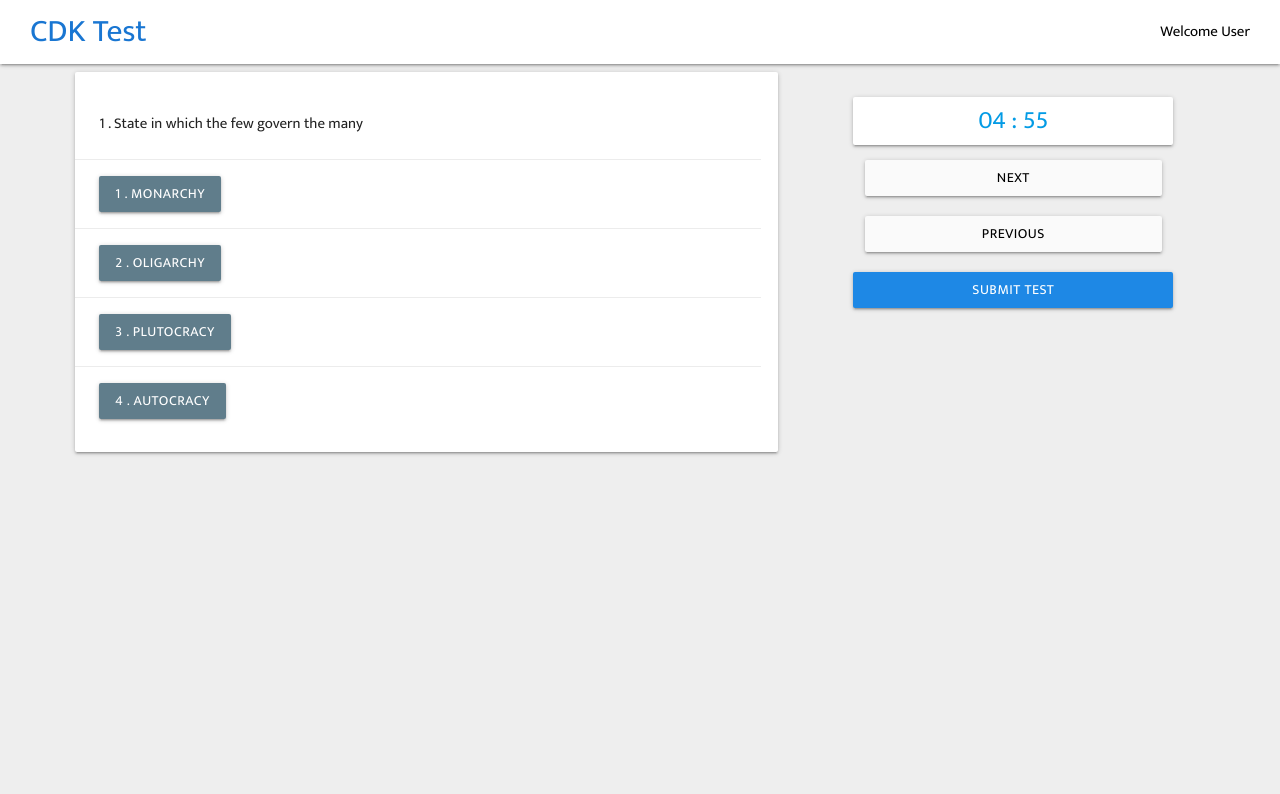
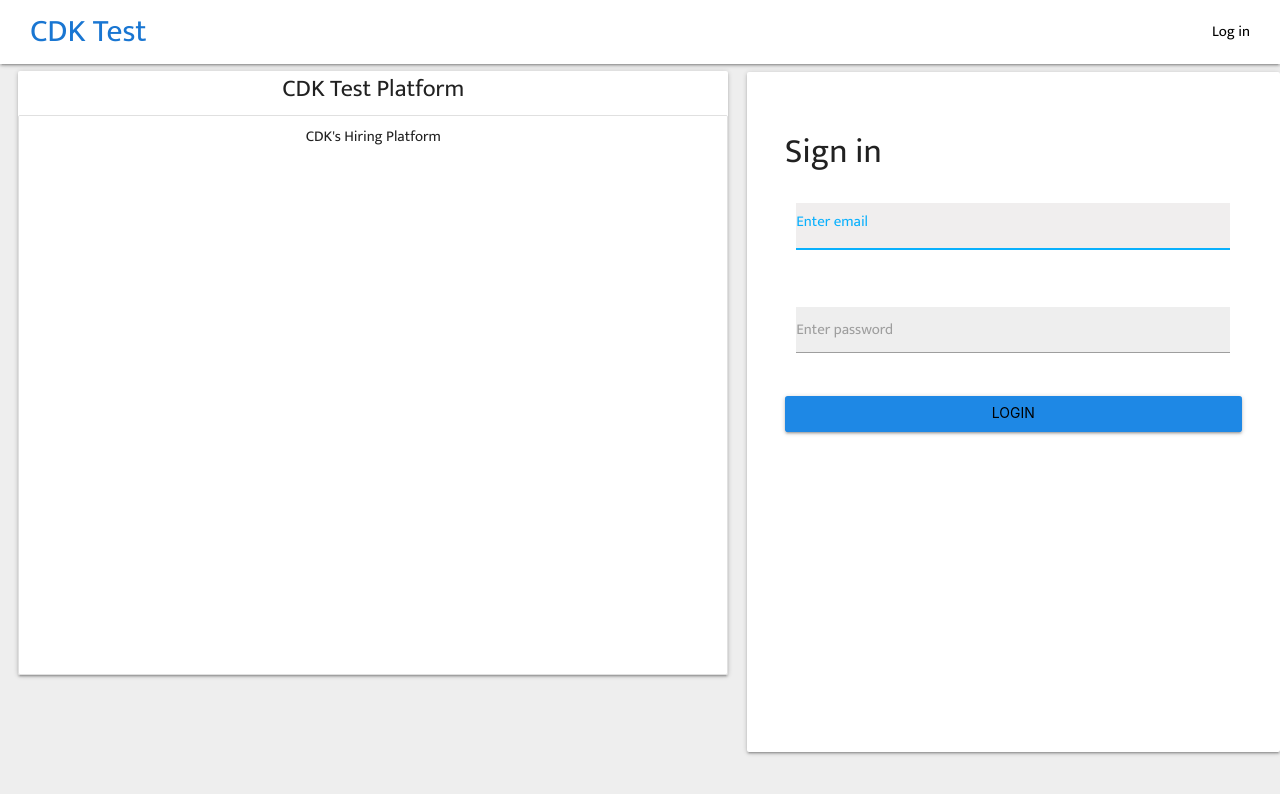
Before and after one commit to jitendrachoudhary9623/online-test-system-react, a React (Create React App) app: page / in a window 1280 px wide. Shown: the top 794 px of the page. Built offline with nearby package versions, Linux system fonts and the light colour scheme.

Commit message:
Added history npm module and redirect to the page if the user is authenticated

```diff
--- a/package.json
+++ b/package.json
@@ -5,6 +5,7 @@
   "dependencies": {
     "chai": "^4.2.0",
     "enzyme-adapter-react-16": "^1.14.0",
+    "history": "^4.10.1",
     "jquery": "^3.4.1",
     "react": "^16.9.0",
     "react-dom": "^16.9.0",
--- /dev/null
+++ b/src/AppRouter.js
@@ -0,0 +1,41 @@
+import React,{Component} from 'react';
+import ReactDOM from 'react-dom';
+import App from './App';
+import './index.css';
+import AdminApp from './components/admin/AdminApp.component'
+import Quiz from './components/client/Quiz.component'
+import ViewQuestions from './components/admin/ViewQuestions.component'
+import { BrowserRouter as Router, Route, Link } from 'react-router-dom';
+import AddQuestion from './components/admin/AddQuestion.component';
+import LoginForm from './components/LoginForm.component'
+import { Redirect } from "react-router"
+
+class AppRouter extends Component {
+state={
+    authentication:false,
+    userType:""
+}
+constructor(props){
+    super(props);
+}
+
+    render() {
+        return (
+            <Router>
+                <div>
+                    {/* Need to add authentication for each route except login */}
+                    <Route exact path="/" component={LoginForm}
+                       // render={(props) => <LoginForm {...props} onSignIn={this.onSignIn.bind(this)} />}
+                    />
+                    <Route path="/test" component={Quiz} />
+                    <Route path="/Admin" component={AdminApp} />
+                    <Route path="/ViewQuestions" component={ViewQuestions} />
+                    <Route path="/AddQuestion" component={AddQuestion} />
+
+                </div>
+            </Router>
+        )
+    }
+}
+
+export default AppRouter;
--- /dev/null
+++ b/src/components/LoginForm.component.js
@@ -0,0 +1,86 @@
+import React, { Component } from 'react';
+import NavBar from './NavBar.component';
+import { Redirect } from "react-router"
+
+class Loginform extends Component {
+    state = {
+        emailError: "",
+        passError: ""
+    }
+    validatForm = (username, password) => {
+        var emailPattern = /^[a-zA-Z0-9._-]+@[a-zA-Z0-9.-]+\.[a-zA-Z]{2,4}$/;
+        var passw = /^(?=.*[0-9])(?=.*[!@#$%^&*])[a-zA-Z0-9!@#$%^&*]{6,16}$/;
+        if (!(emailPattern.test(username))) {
+            let tempState = this.state;
+            tempState.emailError = "invalid username";
+            tempState.passError = "";
+            this.setState(tempState);
+            return false;
+        } else if (!(passw.test(password))) {
+            let tempState = this.state;
+            tempState.emailError = "";
+            tempState.passError = "entered password is incorrect";
+            this.setState(tempState);
+            return false;
+        }
+        else {
+            return true;
+        }
+    }
+
+    handleSignIn(e) {
+        e.preventDefault();
+        let username = this.refs.username.value;
+        let password = this.refs.password.value;
+        const isValid = this.validatForm(username, password);
+        if (isValid) {
+            console.log(username);
+            console.log(password.length);
+            //this.props.onSignIn(username, password);
+           // <Redirect to="/test" />
+           this.props.history.push("/test");
+        }
+
+    }
+
+    render() {
+        return (
+            <div>
+                <NavBar />
+                <div className="row">
+                    <div className="col s7">
+                        <div className="card" style={{ margin: "1%" }}>
+                            <div className="center-align card-title">CDK Test Platform</div>
+                            <ul class="collection center-align" style={{ height: "70vh" }}>
+                                <li class="collection-item">CDK's Hiring Platform</li>
+                            </ul>
+                        </div>
+                    </div>
+                    <div className="col s5 card" style={{ padding: "3%", height: "85vh" }}>
+                        <div>
+                            <form onSubmit={this.handleSignIn.bind(this)}>
+                                <h4>Sign in</h4>
+                                <div className="row input-field col s12">
+                                    <input type="text" className="row card" ref="username" id="username" style={{ backgroundColor: "#eeeeee" }} required />
+                                    <label for="username">Enter email</label>
+                                </div>
+                                <div className="row right-align" style={{ textAlign: "justify", color: "red" }}>{`${this.state.emailError}`}</div>
+                                <div className="row input-field col s12">
+                                    <input type="password" className="row card" ref="password" id="password" style={{ backgroundColor: "#eeeeee" }} required />
+                                    <label for="password">Enter password</label>
+                                </div>
+                                <div className="row center-align" style={{ textAlign: "justify", color: "red" }}>{`${this.state.passError}`}</div>
+                                <div style={{ marginBottom: "5%" }}>
+                                    <input className="col s12 m-2 center-align btn waves-effect waves-light blue darken-1 buttonStyle" type="submit" value="Login" />
+
+                                </div>
+                            </form>
+                        </div>
+                    </div>
+                </div>
+            </div>
+        )
+    }
+}
+
+export default Loginform;
--- a/src/components/NavBar.component.js
+++ b/src/components/NavBar.component.js
@@ -10,7 +10,7 @@ class NavBar extends Component{
           <div className="nav-wrapper">
             <span className="brand-logo pad-2 left blue-text text-darken-2" style={{marginLeft:30}}>{this.props.title}</span>
             <ul className="right" style={{marginRight:30}}>
-            <li>Welcome User </li>
+            {(this.props.isLoggedIn)?<li>Welcome User </li>:<li>Log in</li>}
             </ul>
           </div>
         </nav>
@@ -21,6 +21,7 @@ class NavBar extends Component{
 
 NavBar.defaultProps={
   title:"CDK Test",
-  username:"user"
+  username:"user",
+  isLoggedIn:false
 }
 export default NavBar;
--- a/src/components/admin/AddQuestion.component.js
+++ b/src/components/admin/AddQuestion.component.js
@@ -7,7 +7,7 @@ class AddQuestion extends Component {
     render() {
         return (<div>
             <div>
-                <NavBar />
+                <NavBar isLoggedIn={true} />
                 <div className="row">
                     <div className="col s2" style={{ height: "89vh", backgroundColor: "white" }}>
                         <SideBar />
--- a/src/components/admin/AdminApp.component.js
+++ b/src/components/admin/AdminApp.component.js
@@ -8,7 +8,7 @@ class AdminApp extends Component {
   render() {
     return (
       <div>
-        <NavBar />
+        <NavBar isLoggedIn={true}/>
         <div className="row">
           <div className="col s2" style={{ height: "87vh", backgroundColor: "white" }}>
             <SideBar />
--- a/src/components/admin/ViewQuestions.component.js
+++ b/src/components/admin/ViewQuestions.component.js
@@ -7,7 +7,7 @@ class ViewQuestions extends Component {
     render() {
         return (
                 <div>
-                    <NavBar />
+                    <NavBar isLoggedIn={true}/>
                     <div className="row">
                         <div className="col s2" style={{ height: "87vh", backgroundColor: "white" }}>
                             <SideBar />
--- a/src/components/client/Quiz.component.js
+++ b/src/components/client/Quiz.component.js
@@ -39,14 +39,14 @@ componentWillUnmount(){
     if (this.state.score === "") {
       return (
         <div>
-          <NavBar title="CDK Test" />
+          <NavBar title="CDK Test" isLoggedIn={true}/>
           <QuestionPaper questions={this.state} seconds={300} completeTestHandler={this.completeTestHandler} />
           </div>
       );
     } else {
       return (
         <div>
-          <NavBar title="CDK Test" />
+          <NavBar title="CDK Test" isLoggedIn={true} />
           <ScoreCard score={this.state.score} style={{margin:3}}/>
         </div>
       );
--- a/src/index.js
+++ b/src/index.js
@@ -1,24 +1,10 @@
 import React from 'react';
 import ReactDOM from 'react-dom';
-import App from './App';
 import './index.css';
-import AdminApp from './components/admin/AdminApp.component'
-import Quiz from './components/client/Quiz.component'
-import ViewQuestions from './components/admin/ViewQuestions.component'
-import { BrowserRouter as Router, Route, Link } from 'react-router-dom';
-import AddQuestion from './components/admin/AddQuestion.component';
+import AppRouter from './AppRouter';
+
+
 ReactDOM.render(
-  (<Router>
-
-    <div>
-      {/* Need to add authentication for each route except login */}
-      <Route exact path="/" component={Quiz} />
-      <Route path="/test" component={Quiz} />
-      <Route path="/Admin" component={AdminApp} />
-      <Route path="/ViewQuestions" component={ViewQuestions} />
-      <Route path="/AddQuestion" component={AddQuestion} />
-
-    </div>
-  </Router>),
+  (<AppRouter/>),
   document.getElementById('root')
 );
```
